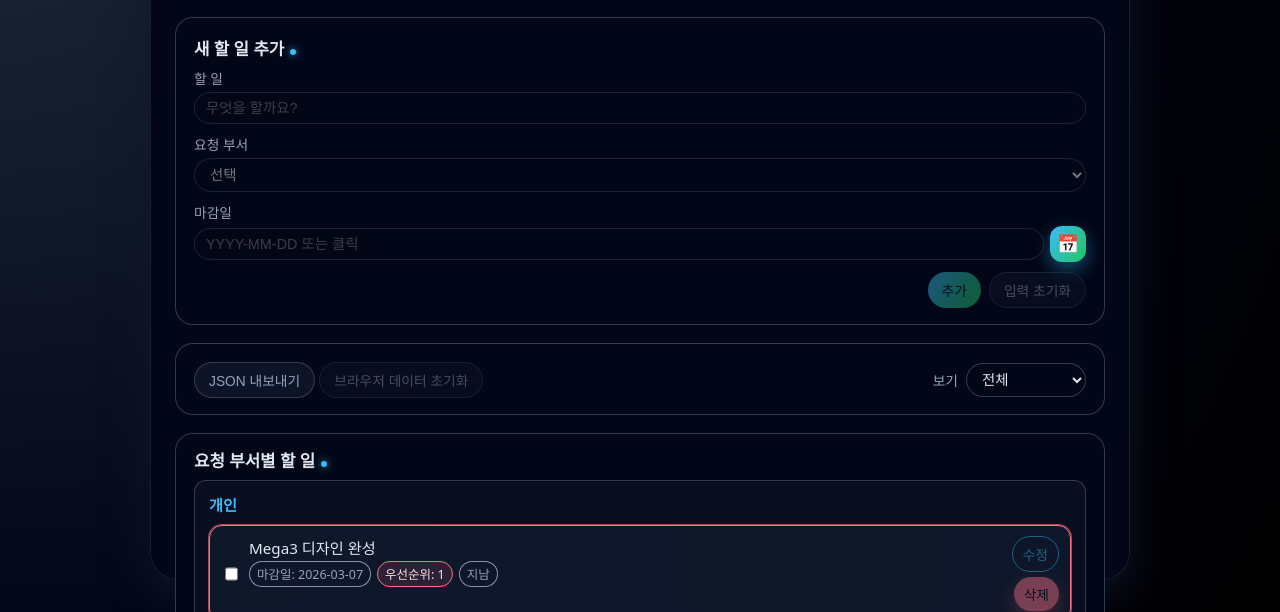
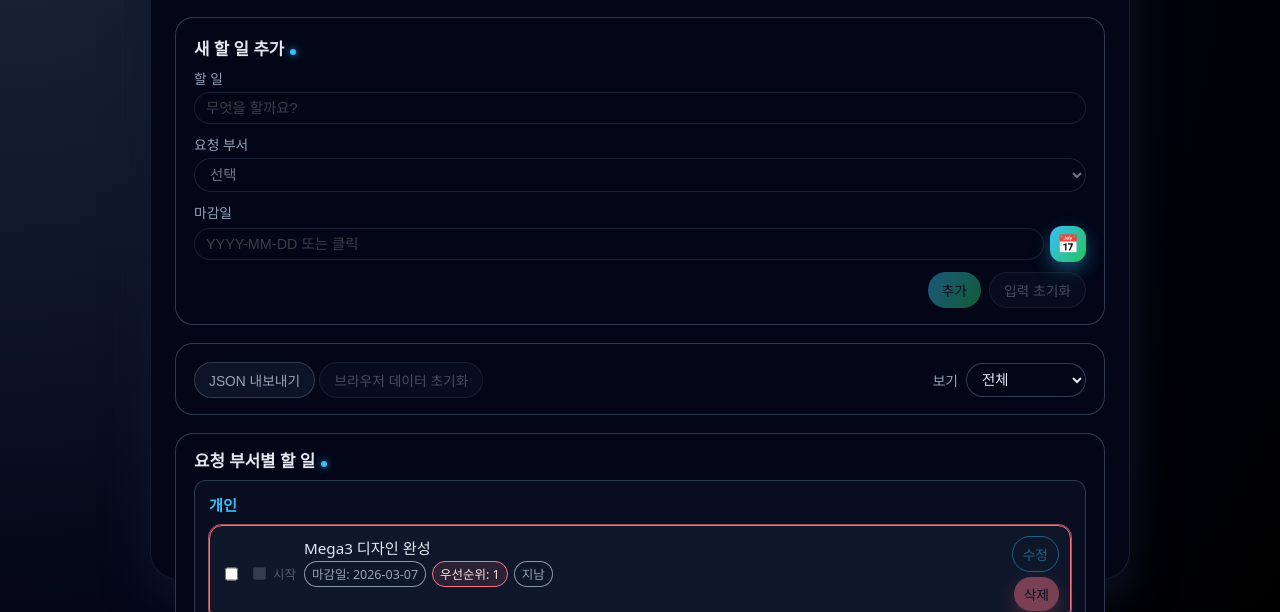
Before and after one commit to kyoto1999/myschedule, a plain HTML site: page index.html in a window 1280 px wide. Shown: the part 188-800 px from the top of the page. Drawn offline with Linux system fonts and the light colour scheme.

Commit message:
진행 상태 표시

```diff
--- a/app.js
+++ b/app.js
@@ -300,6 +300,10 @@ function updateLockUI() {
     btn.disabled = disabled;
   });
 
+  document.querySelectorAll(".todo-inprogress-checkbox").forEach((cb) => {
+    cb.disabled = disabled;
+  });
+
    if (elements.resetStorageBtn) {
      elements.resetStorageBtn.disabled = disabled;
    }
@@ -329,11 +333,30 @@ function createTodoItem(todo) {
   checkbox.type = "checkbox";
   checkbox.className = "todo-checkbox";
   checkbox.checked = !!todo.done;
+  checkbox.title = "완료";
   checkbox.addEventListener("change", () => {
     todo.done = checkbox.checked;
     saveToLocalStorage();
     renderTodos();
   });
+
+  const inProgressWrap = document.createElement("label");
+  inProgressWrap.className = "todo-inprogress-wrap";
+  inProgressWrap.title = "시작했으면 체크 (진행 중인 작업)";
+  const inProgressCheck = document.createElement("input");
+  inProgressCheck.type = "checkbox";
+  inProgressCheck.className = "todo-inprogress-checkbox";
+  inProgressCheck.checked = !!todo.inProgress;
+  inProgressCheck.addEventListener("change", () => {
+    todo.inProgress = inProgressCheck.checked;
+    saveToLocalStorage();
+    renderTodos();
+  });
+  const inProgressLabel = document.createElement("span");
+  inProgressLabel.className = "todo-inprogress-label";
+  inProgressLabel.textContent = "시작";
+  inProgressWrap.appendChild(inProgressCheck);
+  inProgressWrap.appendChild(inProgressLabel);
 
   const content = document.createElement("div");
   content.className = "todo-content";
@@ -397,12 +420,15 @@ function createTodoItem(todo) {
   if (todo.done) {
     statusBadge.classList.add("badge-status-done");
     statusBadge.textContent = "완료";
+  } else if (todo.inProgress) {
+    statusBadge.classList.add("badge-status-progress");
+    statusBadge.textContent = "진행";
   } else if (isOverdue(todo.deadline)) {
     statusBadge.textContent = "지남";
   } else if (isDueSoon(todo.deadline)) {
     statusBadge.textContent = "임박";
   } else {
-    statusBadge.textContent = "진행 중";
+    statusBadge.textContent = "대기";
   }
   meta.appendChild(statusBadge);
 
@@ -410,6 +436,7 @@ function createTodoItem(todo) {
   content.appendChild(meta);
 
   main.appendChild(checkbox);
+  main.appendChild(inProgressWrap);
   main.appendChild(content);
 
   const actions = document.createElement("div");
--- a/style.css
+++ b/style.css
@@ -638,8 +638,37 @@ button:disabled {
   color: #bbf7d0;
 }
 
+.badge-status-progress {
+  border-color: var(--accent);
+  background: var(--accent-soft);
+  color: #e0f2fe;
+}
+
 .badge-status-pending {
   border-color: rgba(148, 163, 184, 0.9);
+}
+
+.todo-inprogress-wrap {
+  display: inline-flex;
+  align-items: center;
+  gap: 4px;
+  font-size: 0.78rem;
+  color: var(--text-subtle);
+  cursor: pointer;
+  user-select: none;
+}
+
+.todo-inprogress-wrap:has(.todo-inprogress-checkbox:disabled) {
+  opacity: 0.5;
+  cursor: not-allowed;
+}
+
+.todo-inprogress-checkbox {
+  cursor: pointer;
+}
+
+.todo-inprogress-label {
+  white-space: nowrap;
 }
 
 .todo-actions {
```
